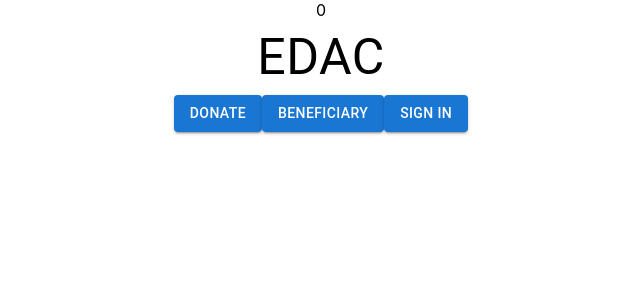
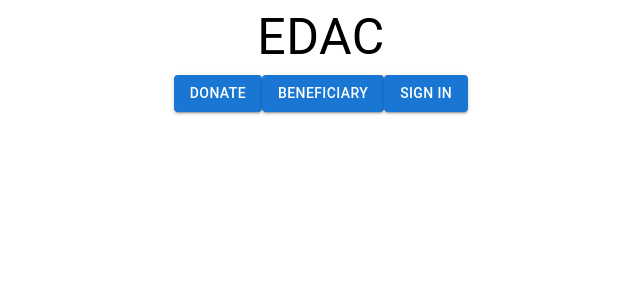
Before and after one commit to EDAC-Rocket-Team/EDAC, a React (Create React App) app in the folder App Files/FrontEnd/my-app/: page / in a window 1280 px wide. Shown: the top 300 px of the page, without its empty margins (319-959 px from the left). Built offline with nearby package versions, Linux system fonts and the light colour scheme.

Commit message:
Removed 0

```diff
--- a/App Files/FrontEnd/my-app/src/App.js
+++ b/App Files/FrontEnd/my-app/src/App.js
@@ -5,7 +5,7 @@ import DianaPage from './Diana';
 
 function App() {
   return (
-    <div className="App">0
+    <div className="App">
       <CarlaPage/>
       <DianaPage/>
     </div>
```
